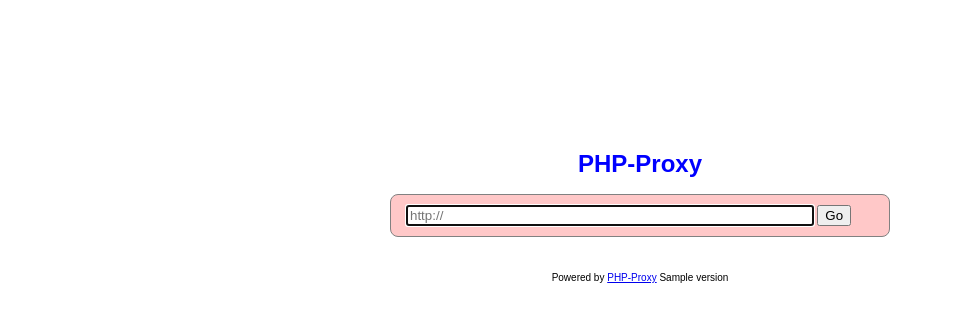
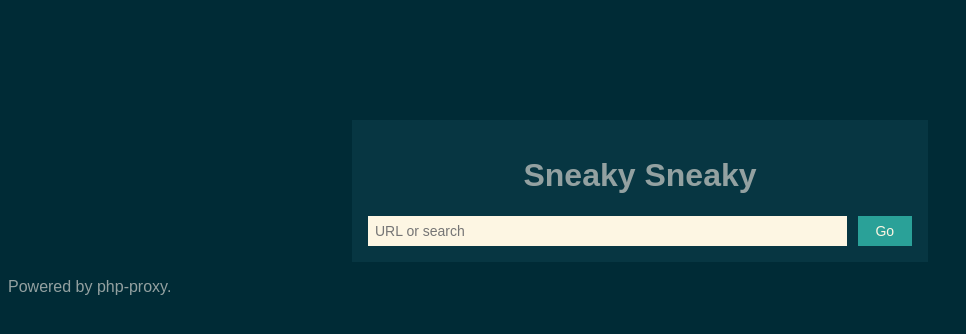
Before and after one commit to Athlon1600/php-proxy-app, a PHP site: template templates/main.php in a window 1280 px wide. Shown: the top 334 px of the page, without its empty margins (0-966 px from the left). Run offline with PHP 8.4, Linux system fonts and the light colour scheme; the template is opened without the code that fills it: most values are stand-ins (such as "Sample title", 1, 10 or a date in 2020).

Commit message:
Alternate style for main

```diff
--- a/templates/main.php
+++ b/templates/main.php
@@ -2,44 +2,88 @@
 <html>
 <head>
 
-<title>PHP-Proxy</title>
+<title>Sneaky Sneaky</title>
 
 <meta name="generator" content="php-proxy.com">
 <meta name="version" content="<?=$version;?>">
 
 <style type="text/css">
-html body {
+* {
+	box-sizing: border-box;
+}
+body {
+	padding-top: 6em;
+	background-color: #002B36;
+	color: #93A1A1;
 	font-family: Arial,Helvetica,sans-serif;
-	font-size: 12px;
+}
+a {
+	color: #93A1A1;
+}
+.url:focus,
+.url:active,
+.go:focus,
+.go:active {
+	outline: none;
+}
+.url {
+	width: 88%;
+	margin-right: 2%;
+	background-color: #FDF6E3;
+	color: #657B83;
+}
+.go {
+	width: 10%;
+	background-color: #2AA198;
+	color: #FDF6E3;
+	cursor: pointer;
+}
+.url,
+.go {
+	display: block;
+	padding: .5em;
+	float: left;
+	border: none;
+	font-size: 14px;
+}
+.container {
+	padding: 1em;
+	margin: 1em auto;
+	width: 36em;
+	background-color: #073642;
+}
+.container:after {
+	display: table;
+	content: '';
+	clear: both;
+}
+.footer {
+	text-align: center;
+	color: #f2f46e;
+}
+// For links
+a:link {
+    color: #f2f46e;
+    background-color: transparent;
+    text-decoration: none;
 }
 
-#container {
-	width:500px;
-	margin:0 auto;
-	margin-top:150px;
+a:visited {
+    color: #f2f46e;
+    background-color: transparent;
+    text-decoration: none;
 }
 
-#error {
-	color:red;
-	font-weight:bold;
+a:hover {
+    color: #f2f46e;
+    background-color: transparent;
+    text-decoration: underline;
 }
 
-#frm {
-	padding:10px 15px;
-	background-color:#FFC8C8;
-
-	border:1px solid #818181;
-
-	-webkit-border-radius: 8px;
-	-moz-border-radius: 8px;
-	border-radius: 8px;
-}
-
-#footer {
-	text-align:center;
-	font-size:10px;
-	margin-top:35px;
-	clear:both;
+a:active {
+    color: #f2f46e;
+    background-color: transparent;
+    text-decoration: underline;
 }
 </style>
 
@@ -48,10 +92,10 @@ html body {
 <body>
 
 
-<div id="container">
+<div class="container">
 
 	<div style="text-align:center;">
-		<h1 style="color:blue;">PHP-Proxy</h1>
+		<h1>Sneaky Sneaky</h1>
 	</div>
 
 	<?php if(isset($error_msg)){ ?>
@@ -66,9 +110,9 @@ html body {
 
 	<!-- I wouldn't touch this part -->
 
-		<form action="index.php" method="post" style="margin-bottom:0;">
-			<input name="url" type="text" style="width:400px;" autocomplete="off" placeholder="http://" />
-			<input type="submit" value="Go" />
+		<form action="index.php" method="post">
+			<input class="url" name="url" type="text" autocomplete="off" placeholder="URL or search" />
+			<input class="go" type="submit" value="Go" />
 		</form>
 
 		<script type="text/javascript">
@@ -80,11 +124,8 @@ html body {
 	</div>
 
 </div>
-
 <div id="footer">
-	Powered by <a href="//www.php-proxy.com/" target="_blank">PHP-Proxy</a> <?php echo $version; ?>
+	Powered by php-proxy.
 </div>
-
-
 </body>
 </html>
```
